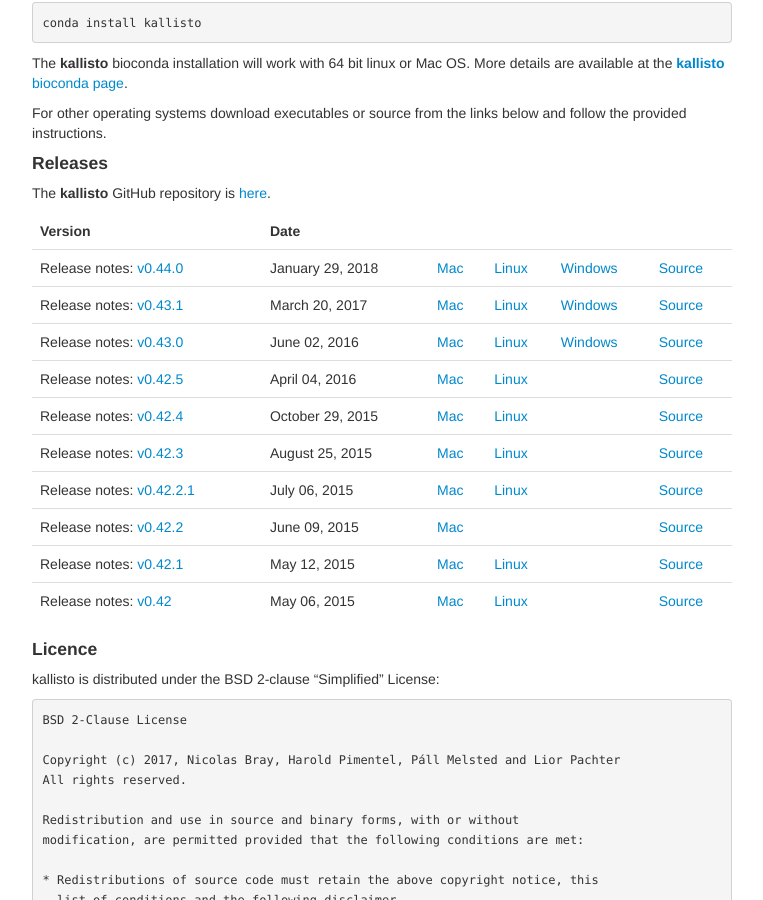
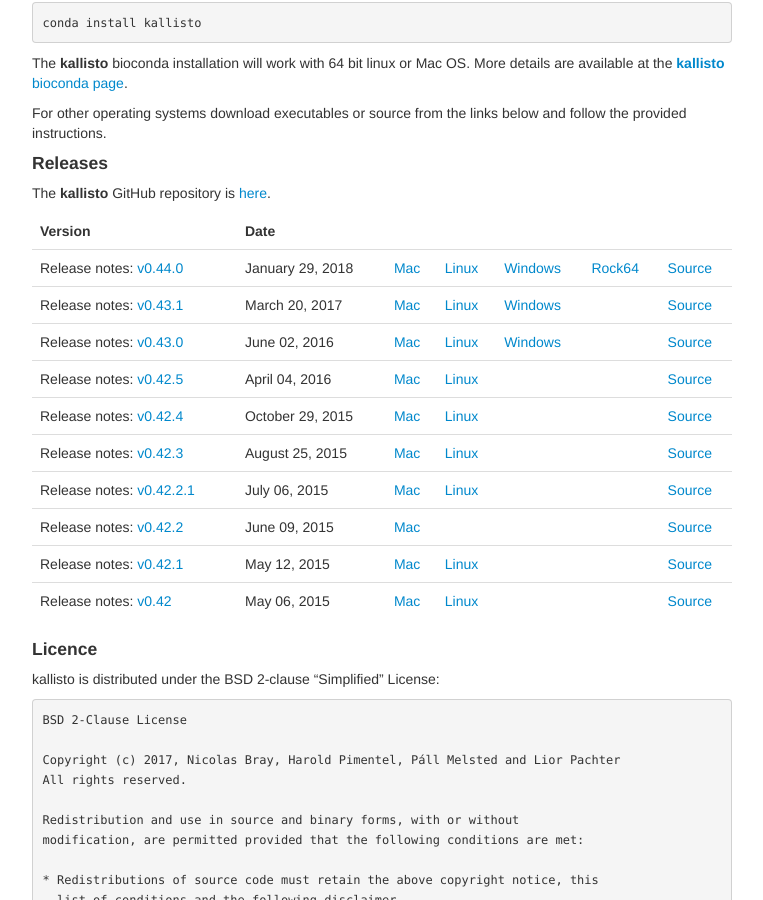
Before and after one commit to pachterlab/kallisto, a Jekyll site: the page built from download.md, in a window 1280 px wide and 900 px high, scrolled down 301 px. Shown: the whole window, without its empty margins (258-1021 px from the left). Built offline with Jekyll 4.4.1, drawn with Linux system fonts in a browser that asks for light colours.

Commit message:
adds ARM

```diff
--- a/download.md
+++ b/download.md
@@ -36,6 +36,7 @@ The __kallisto__ GitHub repository is [here](http://github.com/pachterlab/kallis
       <th></th>
       <th></th>
       <th></th>
+      <th></th>
     </tr>
   </thead>
 
@@ -47,6 +48,7 @@ The __kallisto__ GitHub repository is [here](http://github.com/pachterlab/kallis
         <td><a href="https://github.com/pachterlab/kallisto/releases/download/{{ post.version }}/kallisto_mac-{{ post.version }}.tar.gz">Mac</a></td>
         <td>{% if post.version != 'v0.42.2' %} <a href="https://github.com/pachterlab/kallisto/releases/download/{{ post.version }}/kallisto_linux-{{ post.version }}.tar.gz">Linux</a> {% endif %} </td>
         <td>{% if post.version >= 'v0.43.0' %} <a href="https://github.com/pachterlab/kallisto/releases/download/{{ post.version }}/kallisto_windows-{{ post.version }}.zip">Windows</a> {% endif %} </td>
+        <td>{% if post.version >= 'v0.44.0' %} <a href="https://github.com/pachterlab/kallisto/releases/download/{{ post.version }}/kallisto_rock64-{{ post.version }}.tar.gz">Rock64</a> {% endif %} </td>
         <td><a href="https://github.com/pachterlab/kallisto/archive/{{ post.version }}.tar.gz">Source</a></td>
     </tr>
 {% endfor %}
```
